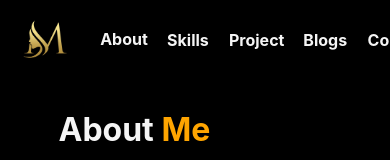
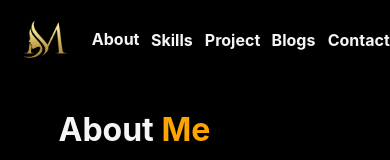
Before and after one commit to Amanullah21/Portfolio1, a React (Create React App) app: page / in a window 390 px wide. Shown: the top 160 px of the page. Built offline with nearby package versions, Linux system fonts and the light colour scheme.

Commit message:
final Submittion

```diff
--- a/src/Components/Navbar/Navbar.module.css
+++ b/src/Components/Navbar/Navbar.module.css
@@ -77,10 +77,10 @@
   }
     .margin {
       margin-top: 7.5%;
-      margin-left: 2%;
+      margin-left: 0.1%;
     }
     .icon {
-      margin-left: 5%;
+      margin-left: 0.2%;
     }
     .left:nth-child(1)
     {
@@ -88,6 +88,6 @@
     }
     .left
     {
-      margin-left: 5%;
+      margin-left: 3%;
     }
 }
```
